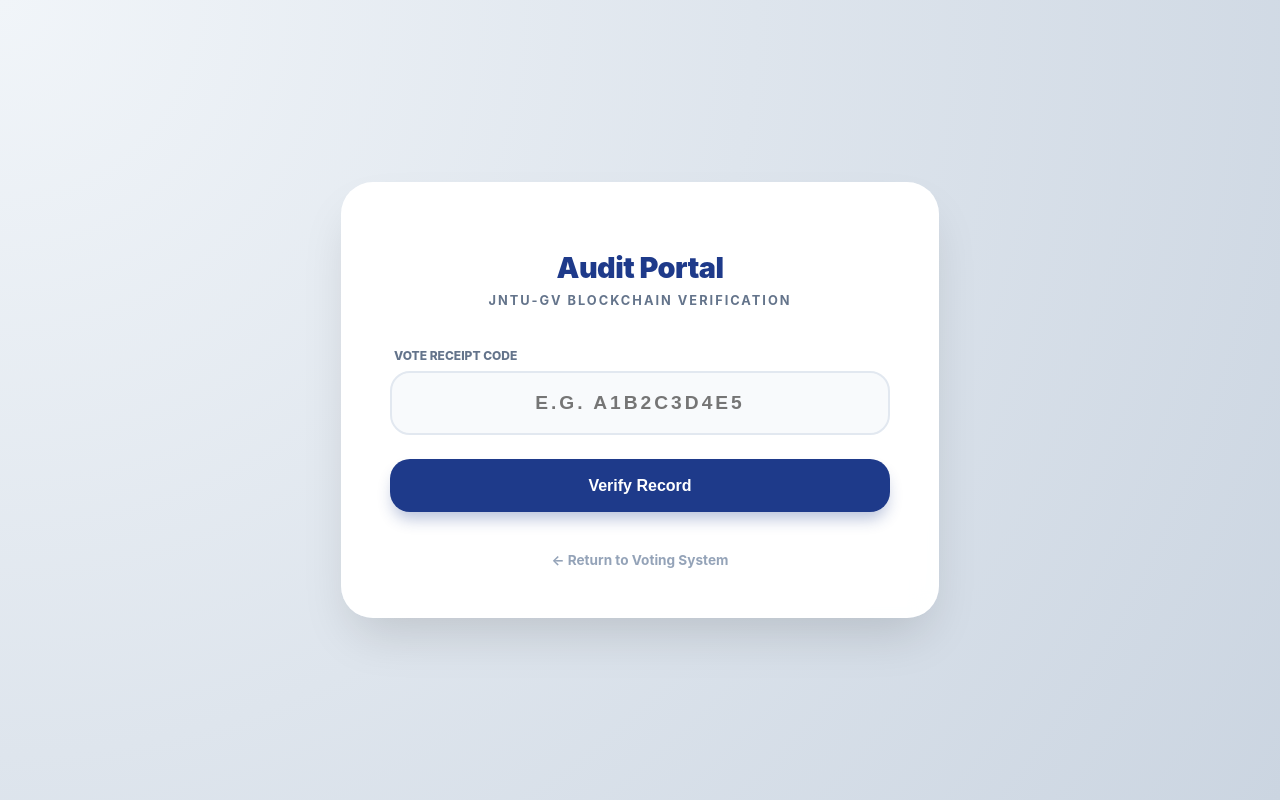
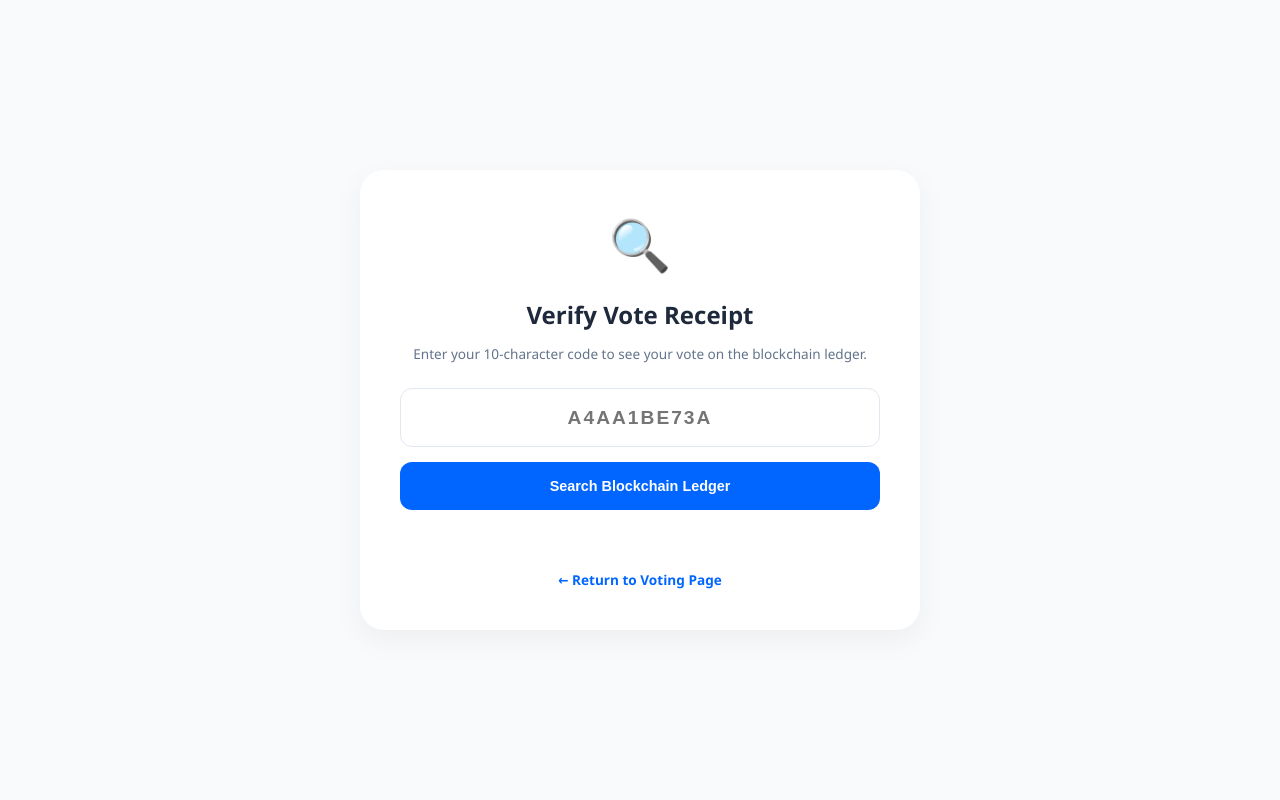
Before and after one commit to prudhvi16131/jntugv-voting-system, a Flask app: page /audit in a window 1280 px wide. Run offline with Flask 3, Linux system fonts and the light colour scheme.

Commit message:
Matched audit design to screenshot

```diff
--- a/templates/audit.html
+++ b/templates/audit.html
@@ -3,146 +3,92 @@
 <head>
     <meta charset="UTF-8">
     <meta name="viewport" content="width=device-width, initial-scale=1.0">
-    <title>JNTU-GV | Blockchain Verification</title>
+    <title>JNTU-GV | Blockchain Ledger</title>
     <style>
-        /* Professional UI Root Variables */
-        :root {
-            --jntu-blue: #1e3a8a;
-            --accent: #2563eb;
-            --success: #10b981;
-            --error: #ef4444;
-            --bg-glass: rgba(255, 255, 255, 0.98);
-            --text-main: #0f172a;
-            --text-muted: #64748b;
+        :root { --jntu-blue: #0066ff; --success-bg: #f0fff4; --success-border: #10b981; }
+
+        body {
+            font-family: 'Segoe UI', Tahoma, Geneva, Verdana, sans-serif;
+            background-color: #f8fafc;
+            display: flex; justify-content: center; align-items: center; min-height: 100vh; margin: 0;
         }
 
-        body {
-            font-family: 'Inter', system-ui, -apple-system, sans-serif;
-            background: radial-gradient(circle at top left, #f1f5f9, #cbd5e1);
-            min-height: 100vh;
-            display: flex;
-            justify-content: center;
-            align-items: center;
-            margin: 0;
-            color: var(--text-main);
+        .audit-card {
+            background: white; padding: 2.5rem; border-radius: 24px; width: 90%; max-width: 480px;
+            box-shadow: 0 10px 30px rgba(0,0,0,0.05); text-align: center;
         }
 
-        .audit-container {
-            background: var(--bg-glass);
-            padding: 3rem;
-            border-radius: 32px;
-            box-shadow: 0 25px 50px -12px rgba(0, 0, 0, 0.15);
-            width: 90%;
-            max-width: 500px;
-            border: 1px solid rgba(255, 255, 255, 0.6);
-            backdrop-filter: blur(12px);
-            text-align: center;
+        .search-icon { font-size: 50px; margin-bottom: 10px; display: block; }
+
+        h2 { color: #1e293b; margin-bottom: 5px; font-weight: 700; }
+        .instruction { color: #64748b; font-size: 0.85rem; margin-bottom: 25px; }
+
+        input {
+            width: 100%; padding: 1.1rem; border: 1px solid #e2e8f0; border-radius: 12px;
+            font-size: 1.2rem; box-sizing: border-box; text-align: center;
+            letter-spacing: 2px; font-weight: 600; text-transform: uppercase; margin-bottom: 15px;
         }
 
-        h1 { font-weight: 900; color: var(--jntu-blue); letter-spacing: -0.5px; margin-bottom: 8px; font-size: 1.8rem; }
-        .subtitle { color: var(--text-muted); font-weight: 700; font-size: 0.8rem; text-transform: uppercase; letter-spacing: 2px; margin-bottom: 2.5rem; }
+        .btn-search {
+            background: var(--jntu-blue); color: white; padding: 1rem; border-radius: 12px;
+            border: none; width: 100%; font-weight: 700; cursor: pointer; font-size: 0.9rem;
+            transition: 0.2s; margin-bottom: 30px;
+        }
 
-        /* Form Styling */
-        .input-wrapper { position: relative; margin-bottom: 1.5rem; }
-        label { display: block; text-align: left; font-size: 0.75rem; font-weight: 800; color: var(--text-muted); margin-bottom: 8px; margin-left: 4px; text-transform: uppercase; }
-        input {
-            width: 100%;
-            padding: 1.2rem;
-            border: 2px solid #e2e8f0;
-            border-radius: 20px;
-            font-size: 1.2rem;
-            box-sizing: border-box;
-            text-align: center;
-            letter-spacing: 3px;
-            font-weight: 800;
-            color: var(--text-main);
-            transition: all 0.3s cubic-bezier(0.4, 0, 0.2, 1);
-            background: #f8fafc;
-            text-transform: uppercase;
+        /* The Green Sidebar Card Design */
+        .result-container {
+            background: var(--success-bg); border-radius: 16px; text-align: left;
+            border-left: 6px solid var(--success-border); padding: 1.5rem;
+            animation: fadeIn 0.4s ease;
         }
-        input:focus { border-color: var(--accent); background: white; box-shadow: 0 0 0 5px rgba(37, 99, 235, 0.15); outline: none; }
 
-        .btn-verify {
-            background: var(--jntu-blue);
-            color: white;
-            padding: 1.1rem;
-            border-radius: 20px;
-            border: none;
-            width: 100%;
-            font-weight: 800;
-            font-size: 1rem;
-            cursor: pointer;
-            box-shadow: 0 10px 15px -3px rgba(30, 58, 138, 0.3);
-            transition: all 0.3s ease;
-        }
-        .btn-verify:hover { background: var(--accent); transform: translateY(-3px); box-shadow: 0 20px 25px -5px rgba(37, 99, 235, 0.4); }
+        @keyframes fadeIn { from { opacity: 0; transform: translateY(10px); } to { opacity: 1; transform: translateY(0); } }
 
-        /* Verification Result Cards */
-        .result-card {
-            margin-top: 2.5rem;
-            padding: 2rem;
-            border-radius: 24px;
-            text-align: left;
-            animation: slideUp 0.5s cubic-bezier(0.16, 1, 0.3, 1);
-            position: relative;
-        }
-        @keyframes slideUp { from { opacity: 0; transform: translateY(20px); } to { opacity: 1; transform: translateY(0); } }
+        .status-header { display: flex; align-items: center; color: var(--success-border); font-weight: 800; margin-bottom: 15px; font-size: 0.95rem; }
 
-        .success { background: #f0fdf4; border: 2px solid #86efac; }
-        .error { background: #fff1f2; border: 2px solid #fecdd3; }
-
-        .status-header { display: flex; align-items: center; gap: 8px; margin-bottom: 1.2rem; font-weight: 900; font-size: 0.95rem; text-transform: uppercase; }
-        .row { display: flex; justify-content: space-between; padding: 12px 0; border-bottom: 1px dashed rgba(0,0,0,0.08); }
-        .row:last-child { border: none; }
-        .label { color: var(--text-muted); font-weight: 600; font-size: 0.85rem; }
-        .val { color: var(--text-main); font-weight: 800; font-size: 0.95rem; }
+        .data-label { color: #64748b; font-size: 0.75rem; font-weight: 600; margin-top: 10px; }
+        .data-value { color: #1e293b; font-size: 1rem; font-weight: 700; }
 
         .back-link {
-            display: inline-block;
-            margin-top: 2.5rem;
-            color: #94a3b8;
-            text-decoration: none;
-            font-size: 0.85rem;
-            font-weight: 700;
-            transition: color 0.2s;
+            display: inline-block; margin-top: 30px; color: var(--jntu-blue);
+            text-decoration: none; font-size: 0.85rem; font-weight: 700;
         }
-        .back-link:hover { color: var(--jntu-blue); }
     </style>
 </head>
 <body>
 
-<div class="audit-container">
-    <h1>Audit Portal</h1>
-    <div class="subtitle">JNTU-GV Blockchain Verification</div>
+<div class="audit-card">
+    <span class="search-icon">🔍</span>
+    <h2>Verify Vote Receipt</h2>
+    <p class="instruction">Enter your 10-character code to see your vote on the blockchain ledger.</p>
 
     <form action="/audit" method="POST">
-        <div class="input-wrapper">
-            <label>Vote Receipt Code</label>
-            <input type="text" name="receipt" placeholder="E.G. A1B2C3D4E5" value="{{ searched_id if searched_id else '' }}" required>
-        </div>
-        <button type="submit" class="btn-verify">Verify Record</button>
+        <input type="text" name="receipt" placeholder="A4AA1BE73A" value="{{ searched_id if searched_id else '' }}" required>
+        <button type="submit" class="btn-search">Search Blockchain Ledger</button>
     </form>
 
     {% if searched_id %}
         {% if result %}
-        <div class="result-card success">
-            <div class="status-header" style="color: var(--success);">✓ BLOCKCHAIN RECORD VERIFIED</div>
-            <div class="row"><span class="label">Ledger Index</span><span class="val">#{{ result.block_index }}</span></div>
-            <div class="row"><span class="label">Mining Time (IST)</span><span class="val">{{ result.timestamp }}</span></div>
-            <div class="row"><span class="label">Candidate Record</span><span class="val">{{ result.candidate }}</span></div>
+        <div class="result-container">
+            <div class="status-header">✅ Vote Verified</div>
+
+            <div class="data-label">Timestamp (IST):</div>
+            <div class="data-value">{{ result.timestamp }}</div>
+
+            <div style="margin-top: 20px; border-top: 1px dashed #cbd5e1; padding-top: 15px;">
+                <div class="data-label">Candidate Voted:</div>
+                <div class="data-value" style="font-size: 1.3rem;">{{ result.candidate }}</div>
+            </div>
         </div>
         {% else %}
-        <div class="result-card error">
-            <div class="status-header" style="color: var(--error);">✕ RECORD NOT FOUND</div>
-            <p style="margin:0; font-size: 0.85rem; line-height: 1.6; color: #991b1b;">
-                The receipt ID <strong>"{{ searched_id }}"</strong> was not found in the decentralized ledger.
-                Please ensure you copied the code exactly from your successful vote screen.
-            </p>
+        <div class="result-container" style="background: #fff5f5; border-left-color: #ef4444;">
+            <div class="status-header" style="color: #ef4444;">❌ Receipt Not Found</div>
+            <p style="font-size: 0.8rem; color: #7f1d1d; margin: 0;">This code does not exist in the ledger. Please check for typos.</p>
         </div>
         {% endif %}
     {% endif %}
 
-    <a href="/" class="back-link">← Return to Voting System</a>
+    <a href="/" class="back-link">← Return to Voting Page</a>
 </div>
 
 </body>
```
